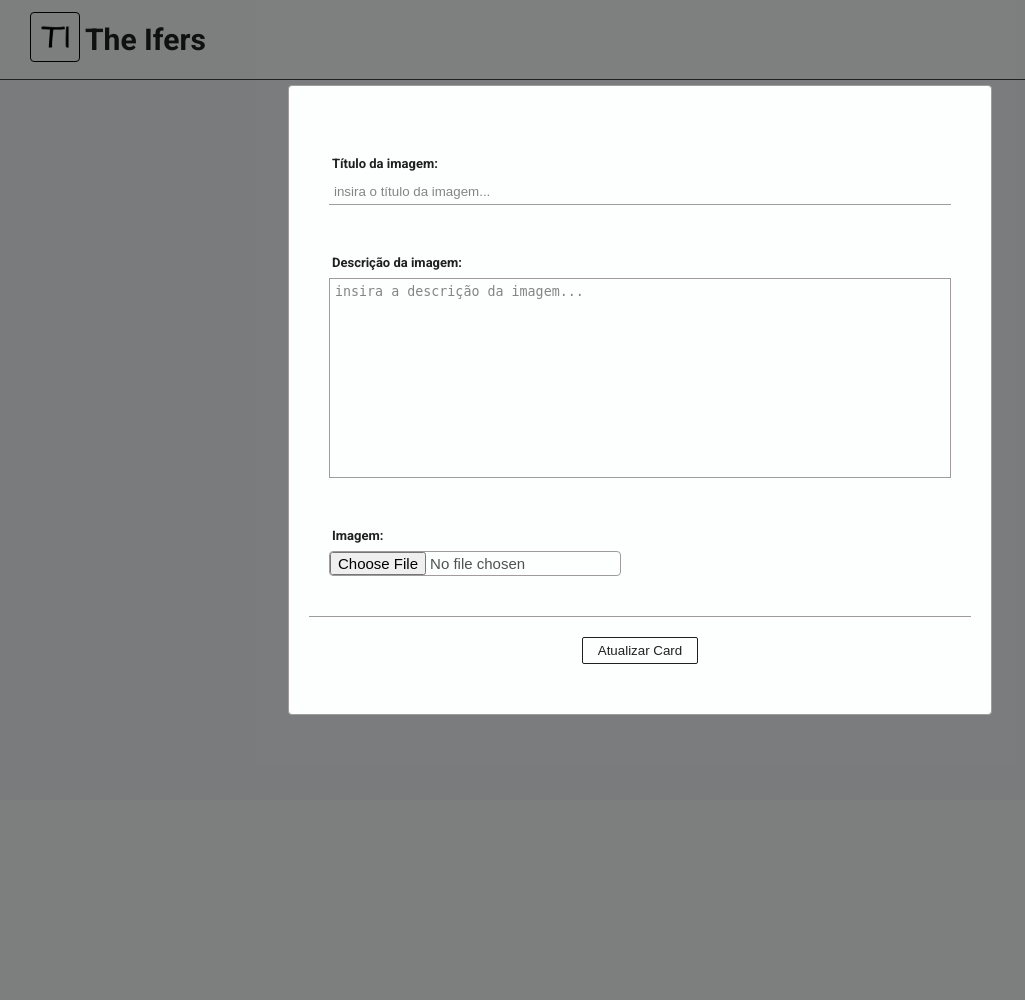
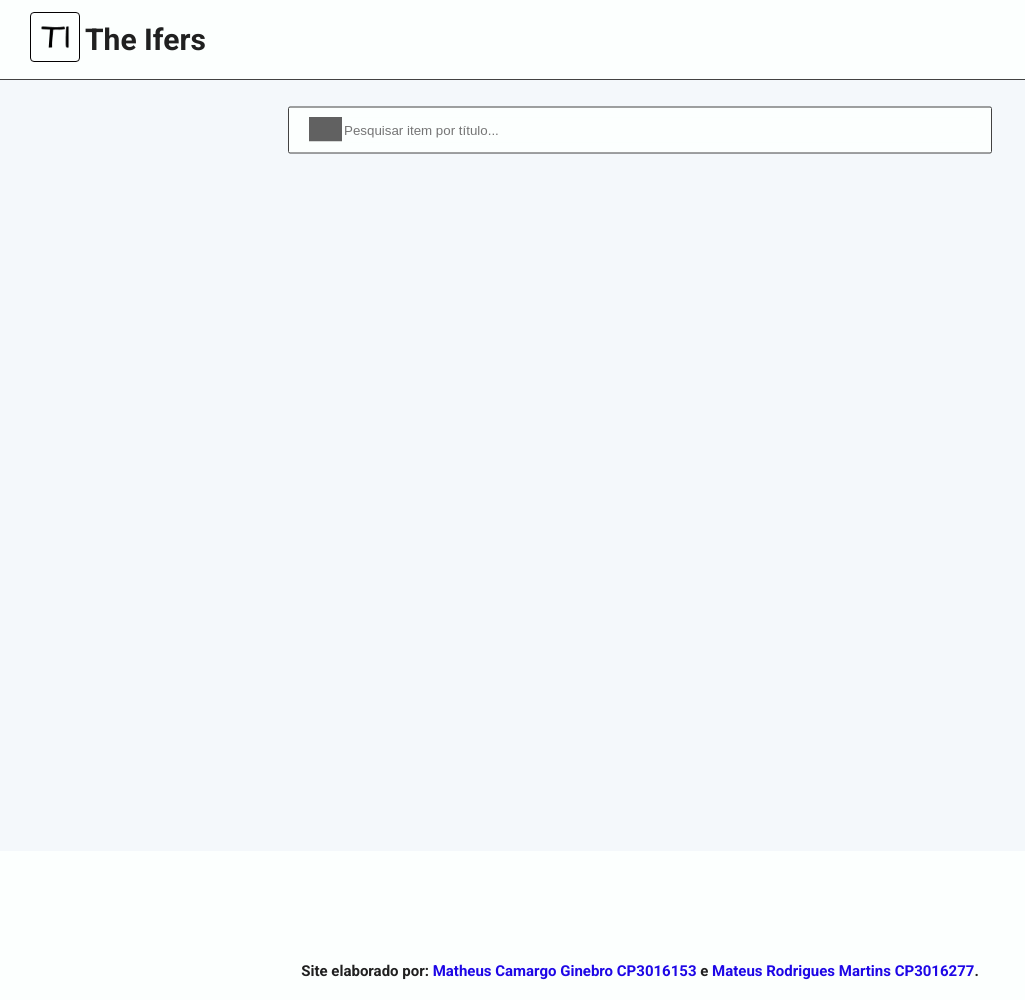
Before and after one commit to MatheusCamargoGinebro/project-iwd-2, a PHP site: page / in a window 1280 px wide. Shown: the whole page, without its empty margins (0-1025 px from the left). Before the commit the page ends 715 px from the top, so only its background shows below. Run offline with PHP 8.4, Linux system fonts and the light colour scheme; data that the repository does not hold is empty; grey boxes are pictures that could not be loaded.

Commit message:
Update form input and API endpoint

```diff
--- a/index.html
+++ b/index.html
@@ -81,10 +81,10 @@
 
         <!--< Itens do formulário >-->
         <div class="form-item">
-          <label for="form-title" class="label-form">Título da imagem:</label>
-          <input type="text" name="form-title" id="form-title" class="input-form"
+          <label for="update-title" class="label-form">Título da imagem:</label>
+          <input type="text" name="update-title" id="update-title" class="input-form"
             placeholder="insira o título da imagem..." />
-          <p class="error-message" id="form-title-error">Tamanho do título inválido.</p>
+          <p class="error-message" id="update-title-error">Tamanho do título inválido.</p>
         </div>
 
         <div class="form-item">
--- a/scripts/indexScripts.js
+++ b/scripts/indexScripts.js
@@ -285,7 +285,7 @@
   });
 
 async function updateSubmit(data) {
-  const url = "http://localhost:5000/php/database/save/saveCard.php";
+  const url = "http://localhost:5000/php/database/save/updateCard.php";
 
   const init = {
     method: "POST",
--- a/styles/divs.css
+++ b/styles/divs.css
@@ -189,7 +189,7 @@
 
 #modal-screen {
   position: fixed;
-  /*display: none; */
+  display: none;
   align-items: center;
   justify-content: center;
 
```
